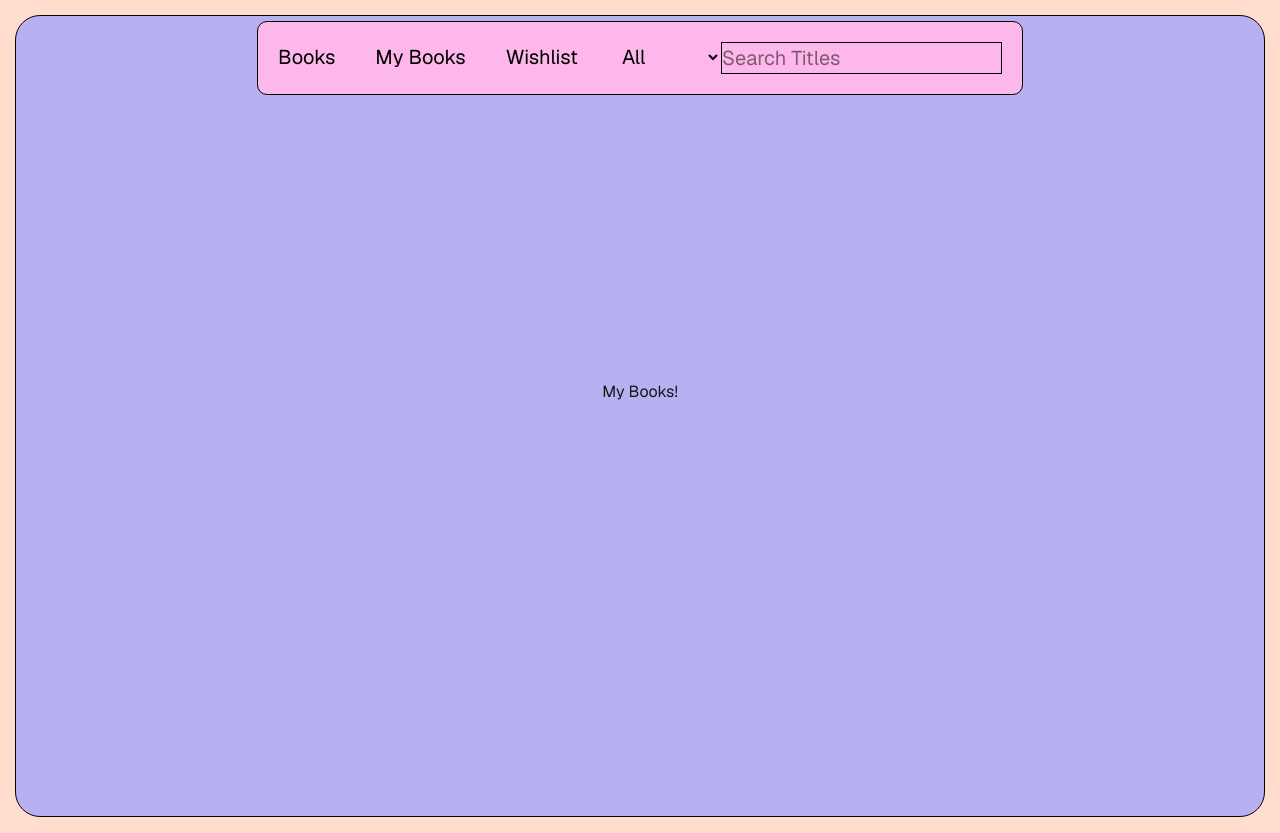
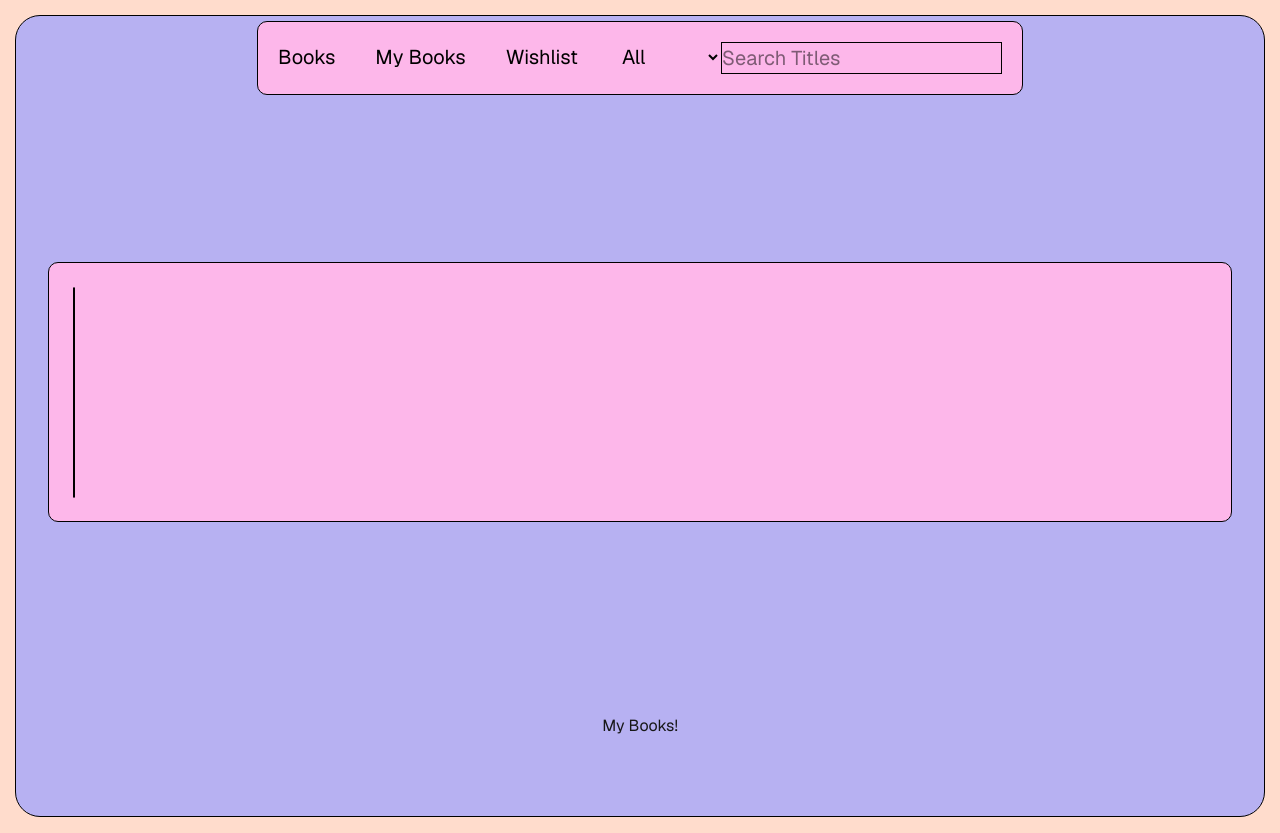
Before and after one commit to ThomasDix/SamLibrary, a Next.js app in the folder library-app/: page /MyBooks in a window 1280 px wide. Built offline with nearby package versions, Linux system fonts and the light colour scheme.

Commit message:
Adding things :3
:3

```diff
--- a/library-app/src/app/MyBooks/page.tsx
+++ b/library-app/src/app/MyBooks/page.tsx
@@ -3,6 +3,7 @@ import Image from "next/image";
 import Navigation from '../components/Navigation'; // Nav
 
 import './page.css';
+import BooksList from "../components/BooksList";
 
 
 export default function Home() {
@@ -11,6 +12,7 @@ export default function Home() {
       <div className="wrapper">
         <div className="yer">
           <Navigation /> {/* Navigation Bar */}
+          <BooksList /> {/* BooksList container */}
           <p>My Books!</p>
         </div>
       </div>
--- /dev/null
+++ b/library-app/src/app/components/Book.Module.css
@@ -0,0 +1,12 @@
+.bookcon{
+    max-height:25%;
+    max-width:25%;
+    display: flex;
+    flex-direction: row;
+    justify-content: center;
+    background-color: #FDB7EA;
+    outline: none;
+    border-radius: 10px;
+    border-width: 1px;
+    border-color:black;
+}
--- a/library-app/src/app/components/Book.tsx
+++ b/library-app/src/app/components/Book.tsx
@@ -0,0 +1,15 @@
+import React from 'react';
+import Link from "next/link"
+
+import './Book.Module.css';
+
+
+const Book = () => {
+    return (
+        <div className="bookcon">
+
+        </div>
+    );
+};
+
+export default Book;
--- /dev/null
+++ b/library-app/src/app/components/BooksList.Module.css
@@ -0,0 +1,12 @@
+.container{
+    padding: 2%;
+    min-height: 50%;
+    display: flex;
+    flex-direction: row;
+    justify-content: left;
+    background-color: #FDB7EA;
+    outline: none;
+    border-radius: 10px;
+    border-width: 1px;
+    border-color:black;
+}
--- a/library-app/src/app/components/BooksList.tsx
+++ b/library-app/src/app/components/BooksList.tsx
@@ -1,13 +1,17 @@
 import React from 'react';
 import Link from "next/link"
 
-import './Navigation.Module.css';
+import './BooksList.Module.css';
+
+import Book from "./Book";
+
+
 
 
 const BooksList = () => {
     return (
         <div className="container">
-
+            <Book />
         </div>
     );
 };
```
